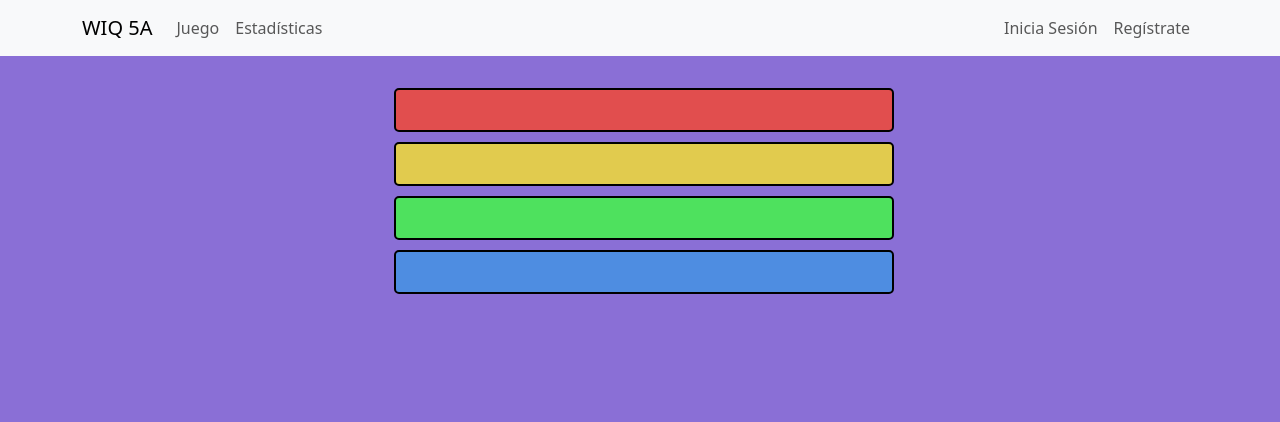
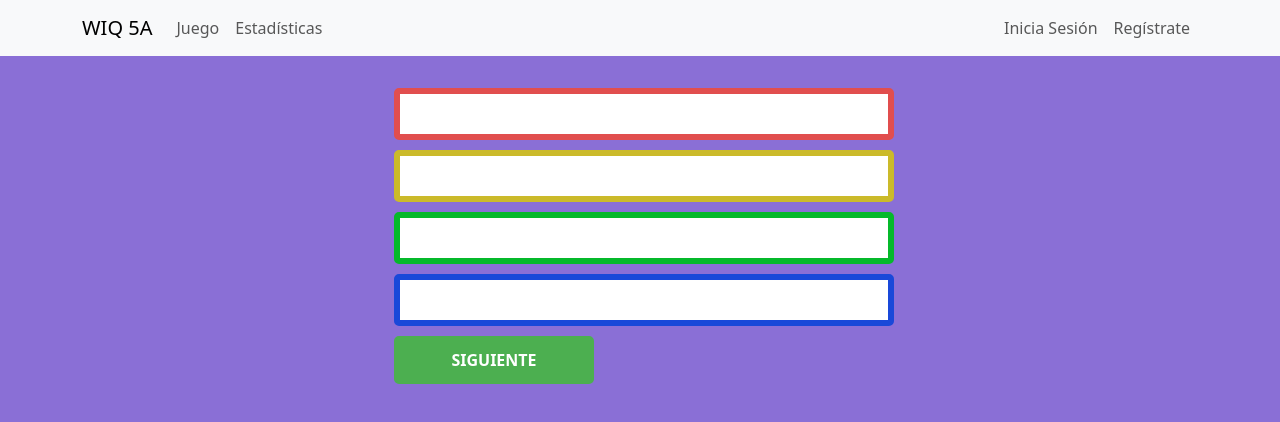
Before and after one commit to Arquisoft/wiq_es05a, a React (Create React App) app in the folder webapp/: page /game in a window 1280 px wide. Shown: the top 422 px of the page. Built offline with nearby package versions, Linux system fonts and the light colour scheme; no server answers; the HTML template or start-up script is replaced by a standard one.

Commit message:
Modificaciones front-end

```diff
--- a/webapp/src/components/Estilos/juego.css
+++ b/webapp/src/components/Estilos/juego.css
@@ -1,31 +1,43 @@
-
+#botonSiguiente{
+    width: 200px;
+    padding: 10px 20px;
+    color: #ffffff; /* Color del texto */
+    background-color: #4CAF50; /* Color de fondo verde */
+    border: 2px solid #4CAF50; /* Borde verde */
+    }
 
 .button {
-
     padding: 20px 20px 20px 20px ; /* espacio entre borde y el texto dentro del boton */
-    border: 2px solid black; /* Color del borde */
+    border: 2px solid; /* Color del borde */
     font-weight: bold;
     border-radius: 5px; /* Borde redondeado */
     background-color: #613FBB; /* Color de fondo */
     margin-bottom: 10px;
     margin-left:-48px;
-    width: 500px; /* Ajusta el valor según el ancho deseado */
+    background-color: white;
+    width: 500px;
   }
 
+  .button:disabled {
+    color:black;
+  }
+
+
+
   #boton1{
-    background-color: #E14E4E; /* Color de fondo */
+    border: 6px solid #E14E4E;
   }
 
   #boton2{
-    background-color: #E1CB4E; /* Color de fondo */
+    border: 6px solid #CBBA2A;
   }
 
   #boton3{
-    background-color: #4EE15E; /* Color de fondo */
+    border: 6px solid #05B92B;
   }
 
   #boton4{
-    background-color: #4E8DE1; /* Color de fondo */
+    border: 6px solid #1948D9;
   }
 
   body h2 {
--- a/webapp/src/components/Pages/Home.js
+++ b/webapp/src/components/Pages/Home.js
@@ -1,5 +1,28 @@
+// src/components/Login.js
+import React, { useState, useEffect } from 'react';
+import '../Estilos/juego.css';
+import { Container } from '@mui/material';
+
+function clickJugar() {
+  window.location.href = "game";
+}
+
+function clickEstadisticas() {
+  window.location.href = "stats";
+}
+
 const Home = () => {
-    return <h1>Home</h1>;
+  return (
+    <>
+      <Container component="main" maxWidth="xs" sx={{ marginTop: 4 }}>
+        <h1> WIQ_es05 </h1>
+        <div className="button-container">
+          <button id="botonJugar" className="button" onClick={() => clickJugar()}> JUGAR</button>
+          <button id="botonEstadisticas" className="button" onClick={() => clickEstadisticas()}> ESTADÍSTICAS</button>
+         </div>
+      </Container>
+      </>
+  );
   };
 
   export default Home;
--- a/webapp/src/components/Pages/Juego.js
+++ b/webapp/src/components/Pages/Juego.js
@@ -6,6 +6,7 @@ import { Container, Typography, TextField, Button, Snackbar } from '@mui/materia
 
 const Juego = ({isLogged}) => {
   const [pregunta, setPregunta] = useState("")
+  //Respuesta correcta
   const [resCorr, setResCorr] = useState("")
   const [resFalse, setResFalse] = useState([])
   const [respondido, setRespodido] = useState(false)
@@ -15,12 +16,30 @@ const Juego = ({isLogged}) => {
     //comprobara si la respuesta es correcta o no
     setRespodido(true)
     if(respuesta == resCorr){
-      console.log("entro a respuesat correcta")
+      console.log("entro a respuesta correcta")
       setVictoria(true)
     }
     else{
       setVictoria(false)
     }
+
+    //Cambiar color de botones
+    const buttonContainer = document.querySelector('.button-container');
+    const buttons = buttonContainer.querySelectorAll('.button');
+    const botonEncontrado = Array.from(buttons).find((button) => {
+      button.disabled=true; //desactivamos todos los botones
+        if(button.textContent.trim()==respuesta.trim()){
+          //Si era la cambiamos color fondo a verde, si no a rojo
+          if(button.textContent.trim() == resCorr) {
+            button.style.backgroundColor = "#05B92B";
+            button.style.border = "6px solid #05B92B";
+          } else {
+            button.style.backgroundColor = "#E14E4E";
+            button.style.border = "6px solid #E14E4E";
+          }
+        }
+    });
+
   };
 
   async function CargarPregunta(pregunta, resCorr, resFalse){
@@ -33,9 +52,15 @@ const Juego = ({isLogged}) => {
           setResFalse(todo.answers)
         });
     }, []);
-    console.log(pregunta);
-    console.log(resCorr);
-    console.log(resFalse)
+    //console.log(pregunta);
+    //console.log(resCorr);
+    //console.log(resFalse)
+
+
+  }
+
+  function clickSiguiente() {
+    window.location.href = "game";
   }
 
   CargarPregunta(pregunta, resCorr, resFalse);
@@ -43,25 +68,16 @@ const Juego = ({isLogged}) => {
 
   return (
     <>
-    {respondido ? (
-      <>
-      {victoria ? (
-        <h2> ACERTASTE </h2>
-      ) : (
-        <h2> FALLASTE </h2>
-      )}
-      </>
-      ) : (
       <Container component="main" maxWidth="xs" sx={{ marginTop: 4 }}>
         <h2> {pregunta} </h2>
         <div className="button-container">
-          <button id="boton1" className="button" onClick={() => botonRespuesta(resFalse[1])}>{resFalse[1]}</button>
-          <button id="boton2" className="button" onClick={() => botonRespuesta(resFalse[2])}>{resFalse[2]}</button>
-          <button id="boton3" className="button" onClick={() => botonRespuesta(resFalse[0])}>{resFalse[0]}</button>
-          <button id="boton4" className="button" onClick={() => botonRespuesta(resFalse[3])}>{resFalse[3]}</button>
+          <button id="boton1" className="button" onClick={() => botonRespuesta(resFalse[1])}> {resFalse[1]}</button>
+          <button id="boton2" className="button" onClick={() => botonRespuesta(resFalse[2])}> {resFalse[2]}</button>
+          <button id="boton3" className="button" onClick={() => botonRespuesta(resFalse[0])}> {resFalse[0]}</button>
+          <button id="boton4" className="button" onClick={() => botonRespuesta(resFalse[3])}> {resFalse[3]}</button>
         </div>
+        <button id="botonSiguiente" className="button" onClick={() =>clickSiguiente()} > SIGUIENTE</button>
       </Container>
-      )}
       </>
   );
 };
--- a/webapp/src/index.css
+++ b/webapp/src/index.css
@@ -21,3 +21,9 @@ body{
 #root, html{
   background-color: #8A6FD6 ;
 }
+
+body h1{
+  font-family: 'Verdana';
+  text-align: center; /* Centra el texto */
+  margin-bottom: 30px;
+}
```
Also changed, not shown: 1 other file (tests, documents, lock files or other folders).
